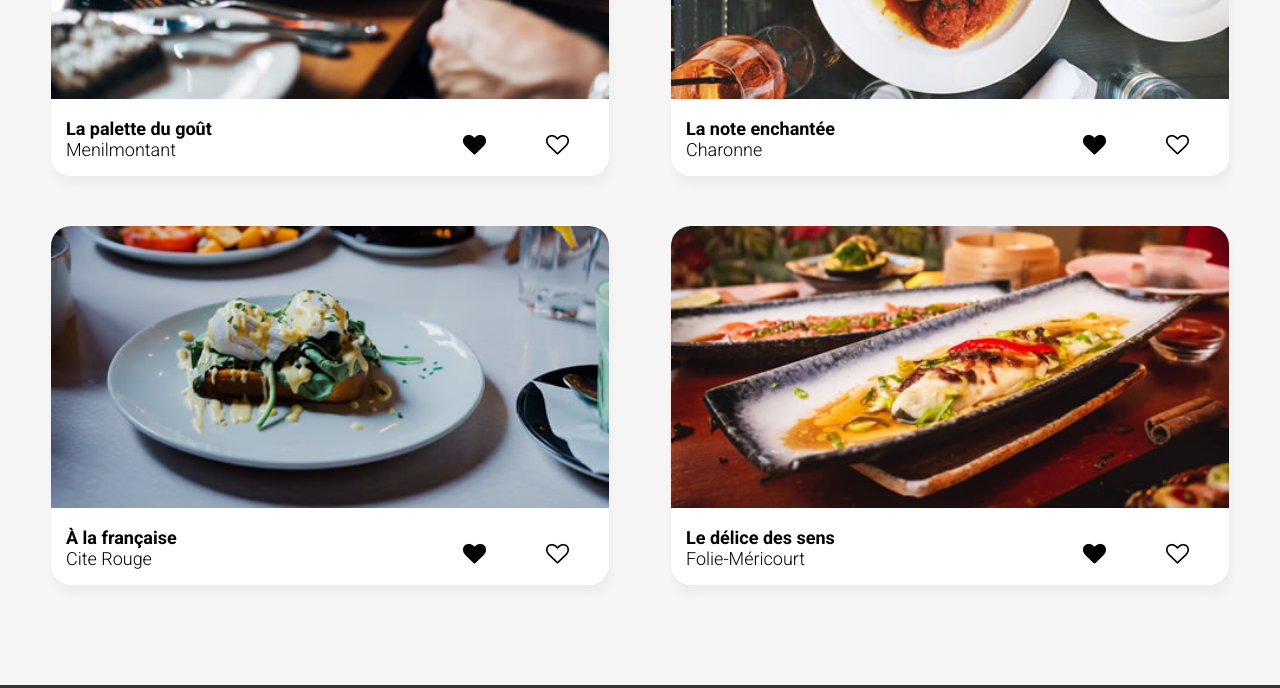
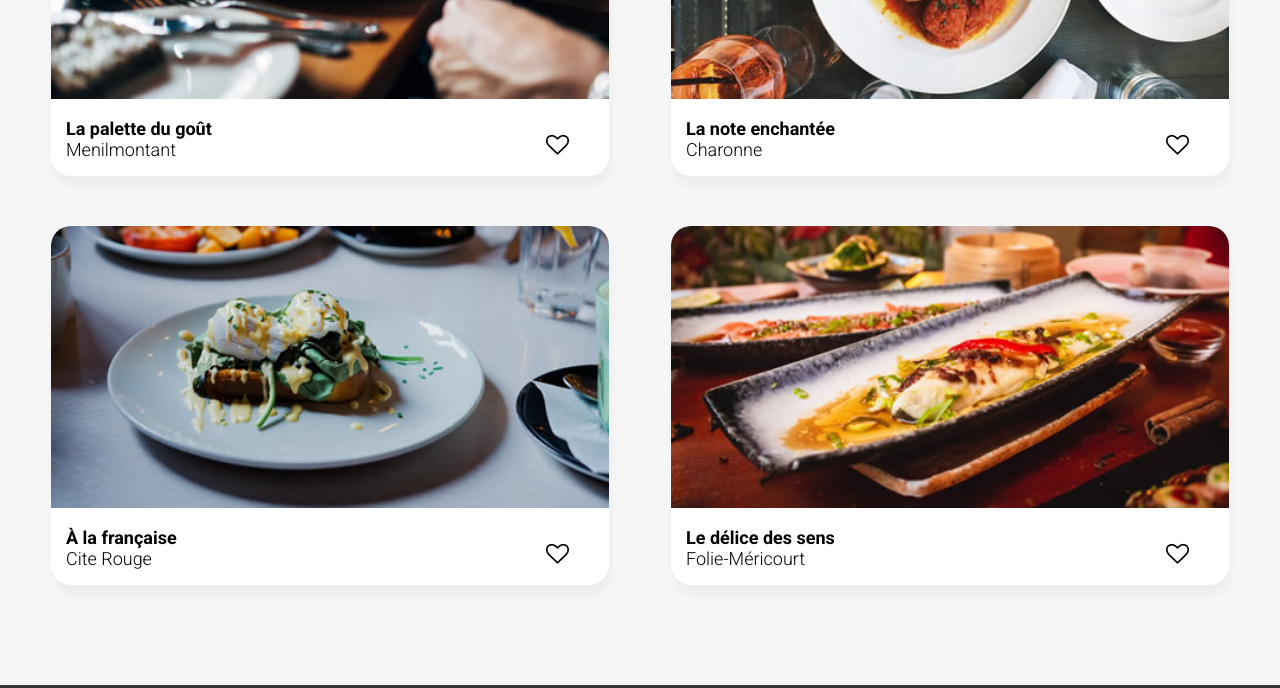
Before and after one commit to louis2tch/LouisTchamda_3_07112021, a website: page index.html in a window 1280 px wide. Shown: the part 980-1668 px from the top of the page. Drawn offline with Linux system fonts and the light colour scheme; a web font is replaced by a local one.

Commit message:
update style1 fa-heart

```diff
--- a/public/css/style1.css
+++ b/public/css/style1.css
@@ -291,7 +291,9 @@
 #like4
 {display:none;}
 
-.fa-heart{
+#restaurants .fa-heart,
+#commande .fa-heart
+{
   display:none;
 }
 
```
